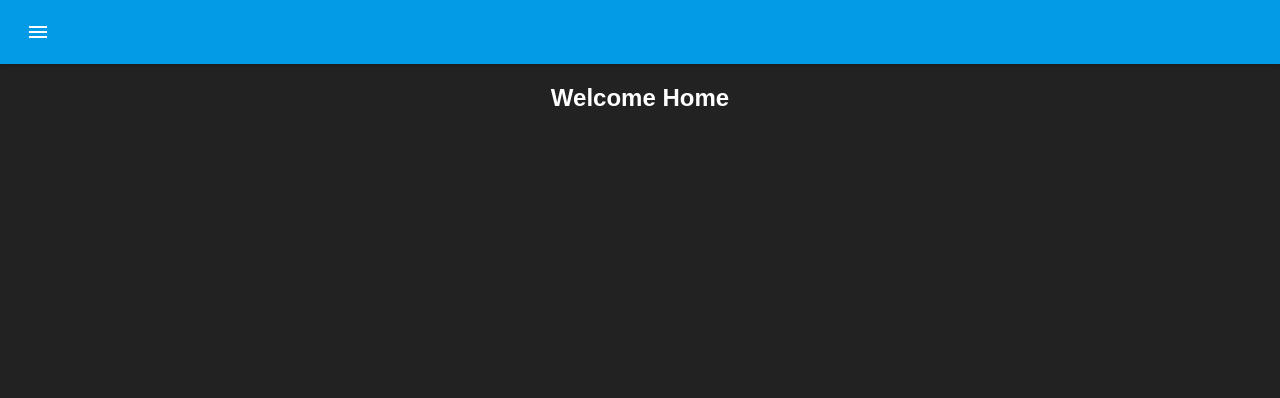
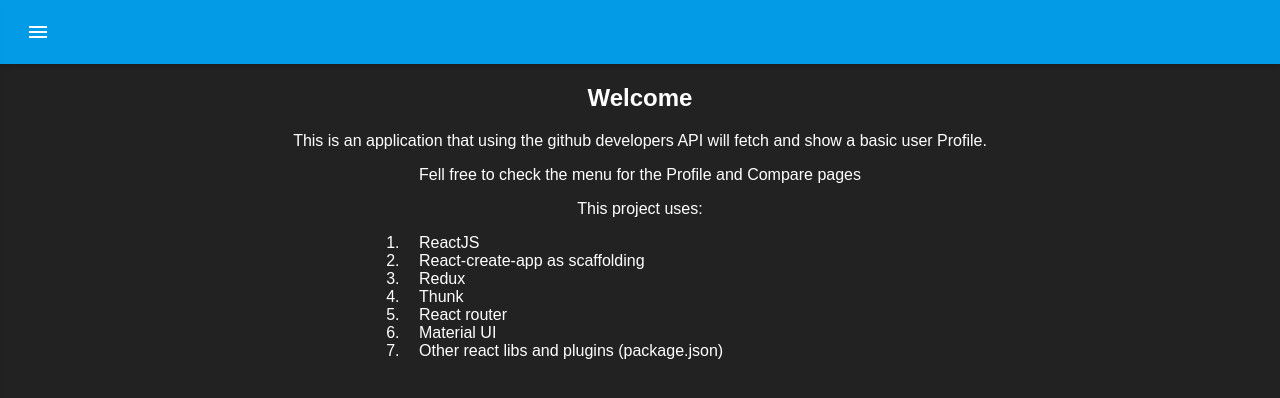
Before and after one commit to vaiulian/github-spa, a React (Create React App) app: page / in a window 1280 px wide. Shown: the top 398 px of the page. Built offline with nearby package versions, Linux system fonts and the light colour scheme; no server answers; what react-tap-event-plugin would draw is missing.

Commit message:
Update Home text

```diff
--- a/src/App.css
+++ b/src/App.css
@@ -48,6 +48,16 @@ body {
   right: -25px;
 }
 
+.enum {
+  width: 40%;
+  margin: 0 auto;
+}
+
+.enum li {
+  text-align: left;
+  padding-left: 15px;
+}
+
 .AppBadge span{
   width: 80px !important;
   height: 80px !important;
--- a/src/routes/home/Home.js
+++ b/src/routes/home/Home.js
@@ -8,6 +8,22 @@ import React from 'react';
  */
 
 
-const Home = () => <h2>Welcome Home</h2>;
+const Home = () => (<div>
+  <h2>Welcome</h2>
+  <p>This is an application that using the github developers API will
+        fetch and show a basic user Profile.
+  </p>
+  <p>Fell free to check the menu for the Profile and Compare pages</p>
+  <p>This project uses:</p>
+  <ol className="enum">
+    <li>ReactJS</li>
+    <li>React-create-app as scaffolding</li>
+    <li>Redux</li>
+    <li>Thunk</li>
+    <li>React router</li>
+    <li>Material UI</li>
+    <li>Other react libs and plugins (package.json)</li>
+  </ol>
+</div>); // eslint-disable-line
 
 export default Home;
```
